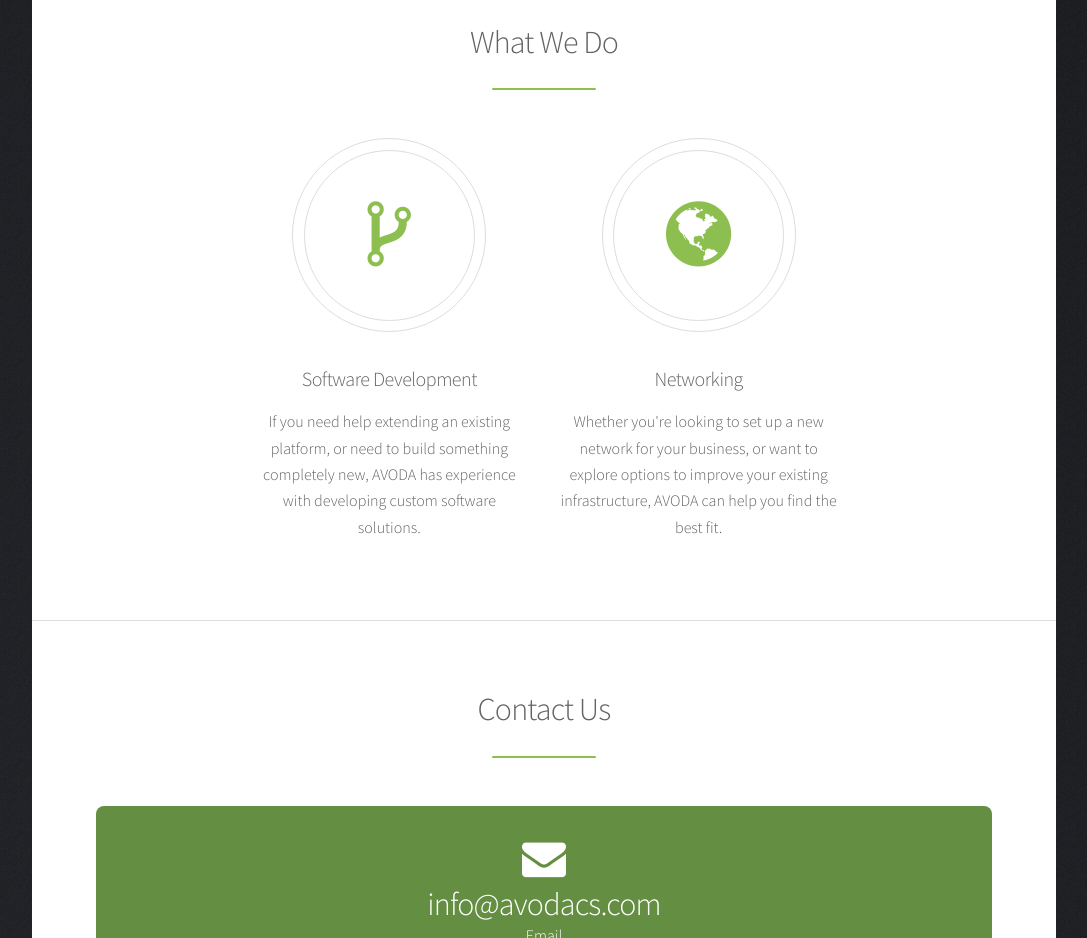
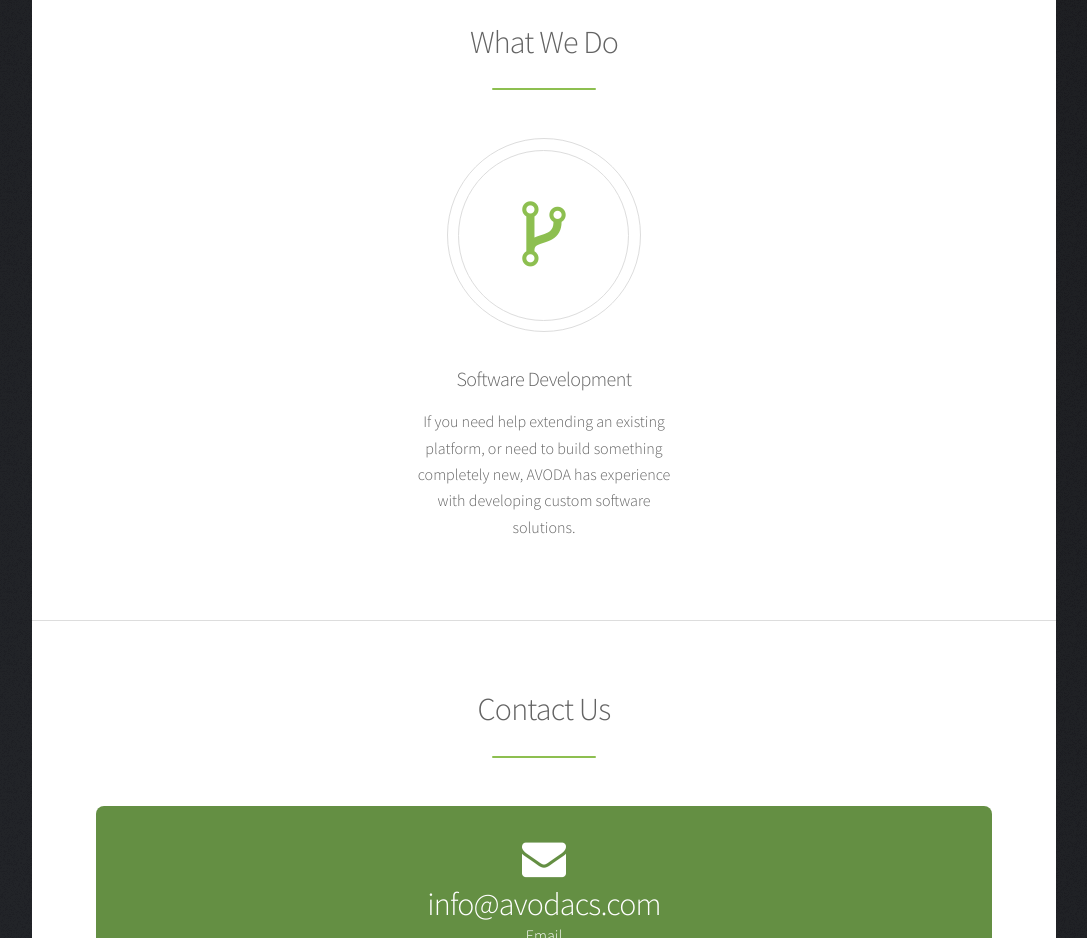
Before and after one commit to avodacs/website, a plain HTML site: page index.html in a window 1280 px wide. Shown: the part 1000-1938 px from the top of the page, without its empty margins (96-1183 px from the left). Drawn offline with Linux system fonts and the light colour scheme.

Commit message:
Update index.html
Removed networking

```diff
--- a/index.html
+++ b/index.html
@@ -96,12 +96,6 @@
 						<p>If you need help extending an existing platform, or need to build something completely new, AVODA has experience with
 							developing custom software solutions.</p>
 					</li>
-					<li>
-						<span class="icon major style6 fa-globe"></span>
-						<h3>Networking</h3>
-						<p>Whether you're looking to set up a new network for your business, or want to explore options to improve your existing
-							infrastructure, AVODA can help you find the best fit.</p>
-					</li>
 				</ul>
 			</section>
 
```
